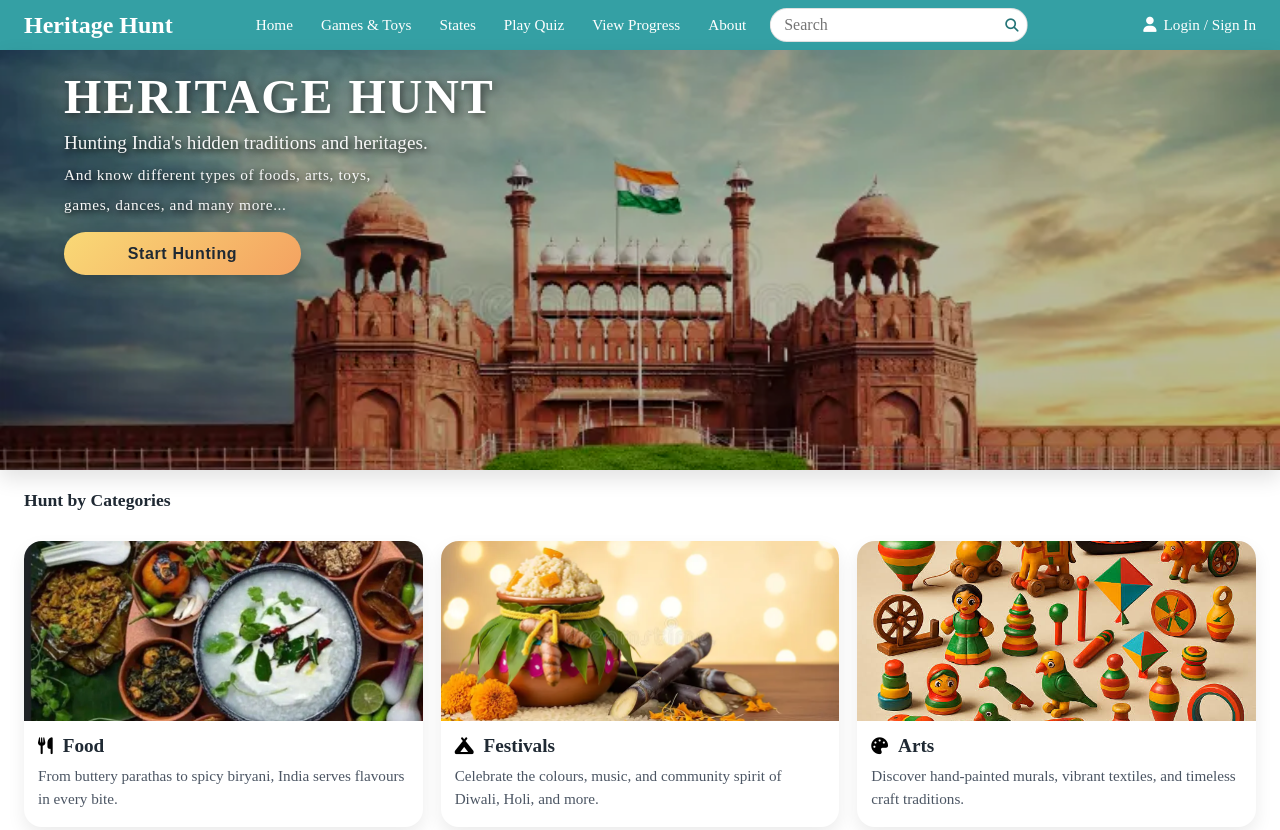
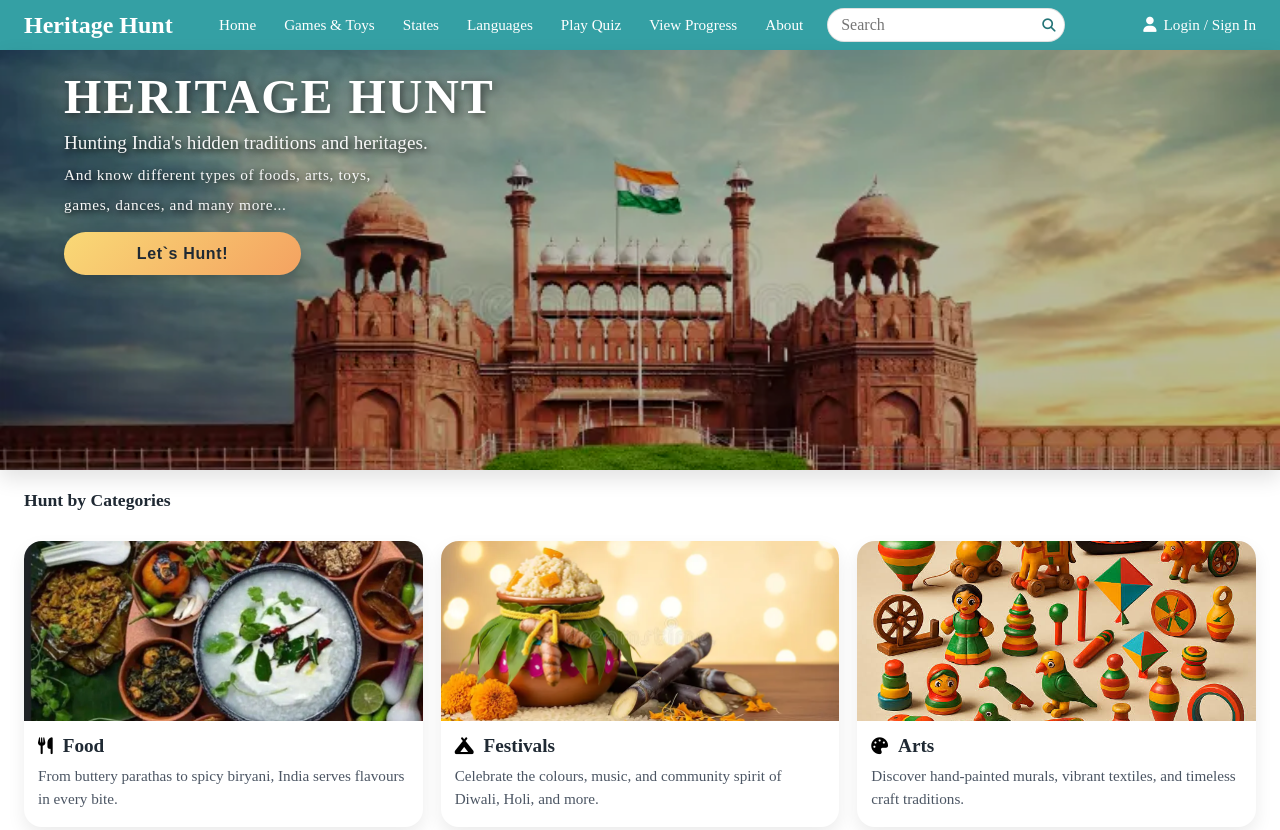
Before and after one commit to karthikareddy385-collab/Indian-culture-website, a plain HTML site: page index.html in a window 1280 px wide. Shown: the top 830 px of the page. Drawn offline with Linux system fonts and the light colour scheme.

Commit message:
upload changes

```diff
--- a/index.html
+++ b/index.html
@@ -3,7 +3,7 @@
 <head>
     <meta charset="UTF-8">
     <meta name="viewport" content="width=device-width, initial-scale=1.0">
-    <title>Document</title>
+    <title>Heritage Hunt</title>
     <link rel="stylesheet" href="indian.css">
     <link rel="stylesheet" href="https://cdnjs.cloudflare.com/ajax/libs/font-awesome/6.4.0/css/all.min.css">
 </head>
@@ -14,6 +14,7 @@
             <a href="#home">Home</a>
             <a href="#games-toys">Games &amp; Toys</a>
             <a href="#states">States</a>
+            <a href="#Languages">Languages</a>
             <a href="#play-quiz">Play Quiz</a>
             <a href="#progress">View Progress</a>
             <a href="#about">About</a>
@@ -36,7 +37,7 @@
             <p class="image-subtext">Hunting India's hidden traditions and heritages.</p>
             <p class="image-tags">And know different types of foods, arts, toys,</p>
             <p class="image-tags">games, dances, and many more...</p>
-            <button class="hunt-btn" type="button">Start Hunting</button>
+            <button class="hunt-btn" type="button">Let`s Hunt!</button>
         </div>
     </div>
 
@@ -176,4 +177,4 @@
     </footer>
     <!-- <script src="indian.js"></script> -->
 </body>
-</html>s
+</html>
```
